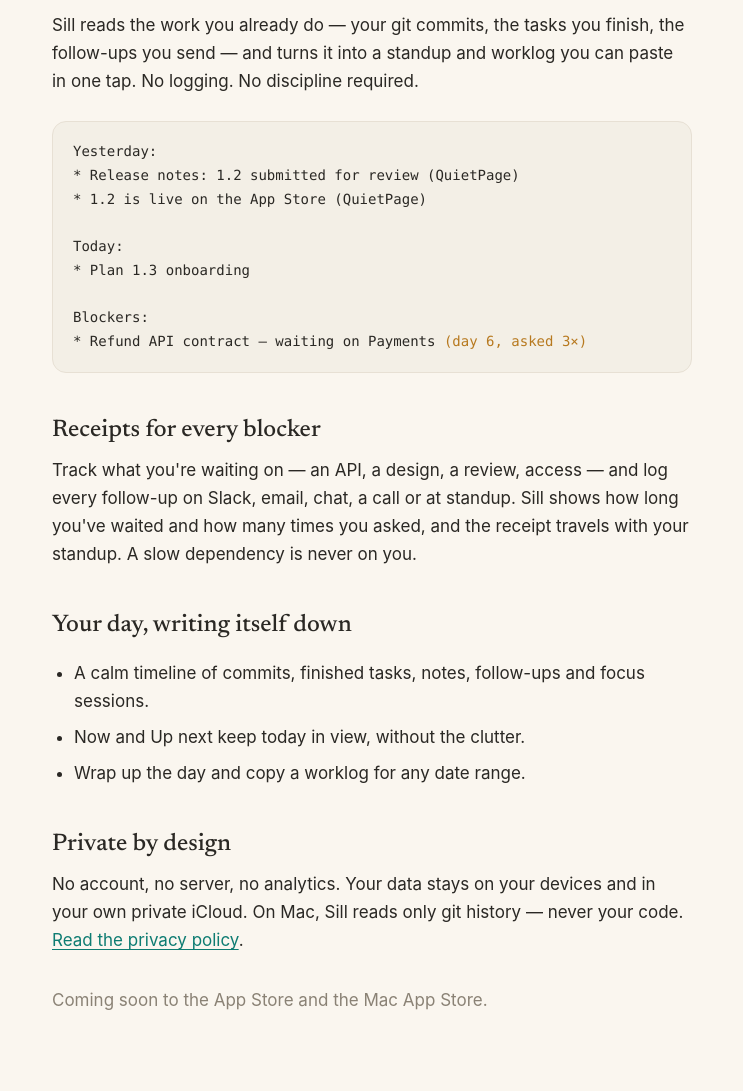
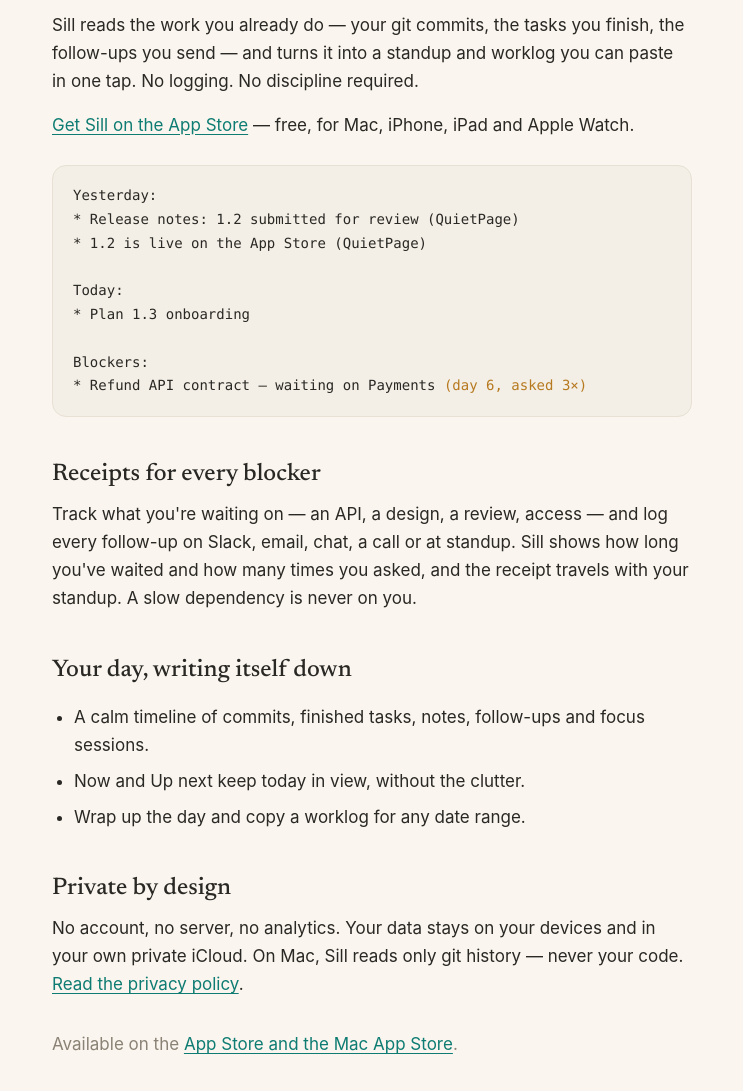
Before and after one commit to dmaulikr/sill-site, a plain HTML site: page index.html in a window 1280 px wide. Shown: the part 209-1300 px from the top of the page, without its empty margins (268-1011 px from the left). Drawn offline with Linux system fonts and the light colour scheme.

Commit message:
Link to the App Store now that Sill 1.0 is released
Replace "Coming soon" with App Store links and add the Smart App Banner.

Co-Authored-By: Claude Opus 5.5 <noreply@anthropic.com>

```diff
--- a/index.html
+++ b/index.html
@@ -9,6 +9,7 @@
 <link rel="preconnect" href="https://fonts.gstatic.com" crossorigin>
 <link href="https://fonts.googleapis.com/css2?family=Newsreader:opsz,wght@6..72,400;6..72,500&display=swap" rel="stylesheet">
 <link rel="stylesheet" href="style.css">
+<meta name="apple-itunes-app" content="app-id=6823163147">
 </head>
 <body>
 <nav class="nav">
@@ -19,6 +20,7 @@
 <div class="label">Sill for Mac, iPhone, iPad and Apple Watch</div>
 <h1>Your standup, already written.</h1>
 <p>Sill reads the work you already do — your git commits, the tasks you finish, the follow-ups you send — and turns it into a standup and worklog you can paste in one tap. No logging. No discipline required.</p>
+<p><a href="https://apps.apple.com/app/id6823163147">Get Sill on the App Store</a> — free, for Mac, iPhone, iPad and Apple Watch.</p>
 <div class="standup">Yesterday:
 * Release notes: 1.2 submitted for review (QuietPage)
 * 1.2 is live on the App Store (QuietPage)
@@ -38,7 +40,7 @@ Blockers:
 </ul>
 <h2>Private by design</h2>
 <p>No account, no server, no analytics. Your data stays on your devices and in your own private iCloud. On Mac, Sill reads only git history — never your code. <a href="privacy.html">Read the privacy policy</a>.</p>
-<p class="muted" style="margin-top:32px">Coming soon to the App Store and the Mac App Store.</p>
+<p class="muted" style="margin-top:32px">Available on the <a href="https://apps.apple.com/app/id6823163147">App Store and the Mac App Store</a>.</p>
 </main>
 <footer>
   © 2026 Sill · <a href="privacy.html">Privacy</a> · <a href="terms.html">Terms</a> · <a href="support.html">Support</a> · <a href="mailto:dmaulikr@gmail.com">dmaulikr@gmail.com</a>
```
